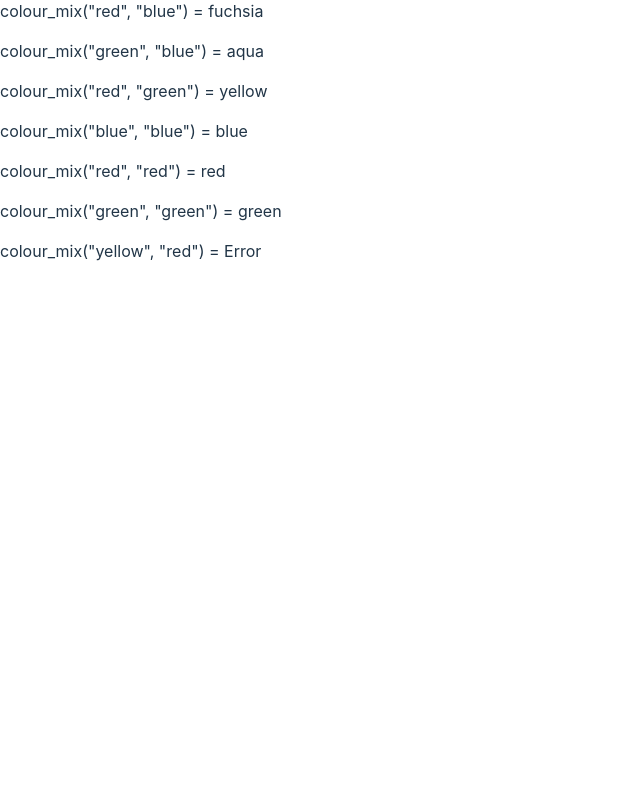
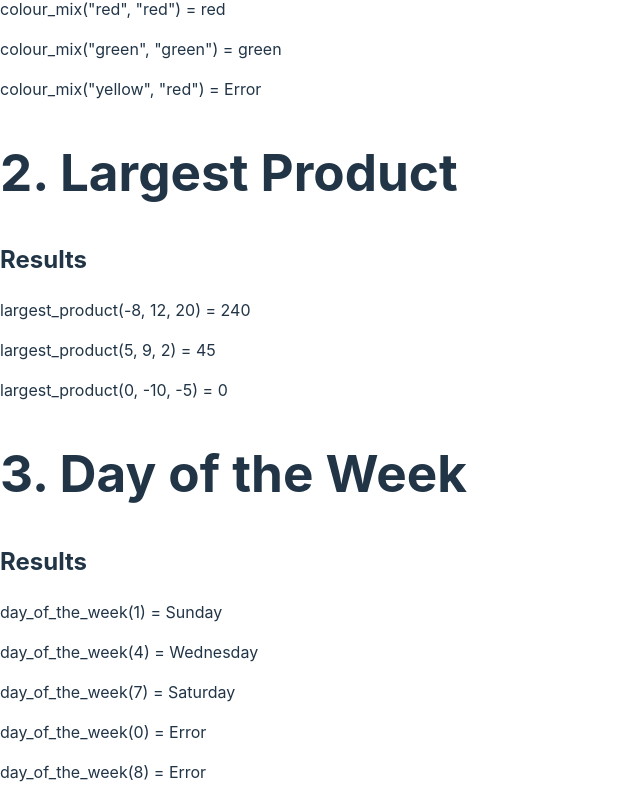
Before and after one commit to LebLeb03/UX308_Final, a React (Vite) app: page / in a window 1280 px wide. Shown: the part 360-1160 px from the top of the page, without its empty margins (0-640 px from the left). Before the commit the page ends 800 px from the top, so only its background shows below. Built offline with nearby package versions, Linux system fonts and the light colour scheme.

Commit message:
added Q3 + Q2

```diff
--- a/src/App.jsx
+++ b/src/App.jsx
@@ -1,9 +1,11 @@
-import {Question1} from './components.jsx';
+import {Question1, Question2, Question3 } from './components.jsx';
 
 function App() {
   return (
     <>
         <Question1 />
+        <Question2 />
+        <Question3 />
 
     </>
   )
--- a/src/components.jsx
+++ b/src/components.jsx
@@ -17,3 +17,38 @@ function Question1() {
 }
 
 export { Question1 };
+
+import { largest_product } from './functions.js';
+
+function Question2() {
+    return (
+        <section>
+            <h1>2. Largest Product</h1>
+            <h2>Results</h2>
+            <p>largest_product(-8, 12, 20) = {largest_product(-8, 12, 20)}</p> {/* Expected: 240 */}
+            <p>largest_product(5, 9, 2) = {largest_product(5, 9, 2)}</p>       {/* Expected: 45 */}
+            <p>largest_product(0, -10, -5) = {largest_product(0, -10, -5)}</p> {/* Expected: 0 */}
+        </section>
+    );
+}
+
+export { Question2 };
+
+
+import { day_of_the_week } from './functions.js';
+
+function Question3() {
+    return (
+        <section>
+            <h1>3. Day of the Week</h1>
+            <h2>Results</h2>
+            <p>day_of_the_week(1) = {day_of_the_week(1)}</p>   {/* Sunday */}
+            <p>day_of_the_week(4) = {day_of_the_week(4)}</p>   {/* Wednesday */}
+            <p>day_of_the_week(7) = {day_of_the_week(7)}</p>   {/* Saturday */}
+            <p>day_of_the_week(0) = {day_of_the_week(0)}</p>   {/* Error */}
+            <p>day_of_the_week(8) = {day_of_the_week(8)}</p>   {/* Error */}
+        </section>
+    );
+}
+
+export { Question3 };
--- a/src/functions.js
+++ b/src/functions.js
@@ -1,8 +1,5 @@
 /**
- * Mixes two primary RGB colors and returns the resulting color.
- * @param {string} rgb_colour1 - first color
- * @param {string} rgb_colour2 - second color
- * @returns {string} - mixed color or error
+ * Question 1
  */
 export function colour_mix(rgb_colour1, rgb_colour2) {
     const validColors = ["red", "green", "blue"];
@@ -24,3 +21,34 @@ export function colour_mix(rgb_colour1, rgb_colour2) {
 
     return "Error"; // fallback (shouldn't hit here with valid input)
 }
+
+
+// Question 2
+
+export function largest_product(val1, val2, val3) {
+    const values = [val1, val2, val3];
+
+    // Sort descending and take the first 2 values
+    values.sort((a, b) => b - a);
+    return values[0] * values[1];
+}
+
+// src/functions.js
+
+export function day_of_the_week(day_num) {
+    const days = [
+        "Sunday",    // 1 For emily makes it easier for you to read
+        "Monday",    // 2
+        "Tuesday",   // 3
+        "Wednesday", // 4
+        "Thursday",  // 5
+        "Friday",    // 6
+        "Saturday"   // 7
+    ];
+
+    if (typeof day_num !== "number" || day_num < 1 || day_num > 7) {
+        return "Error";
+    }
+
+    return days[day_num - 1];
+}
```
